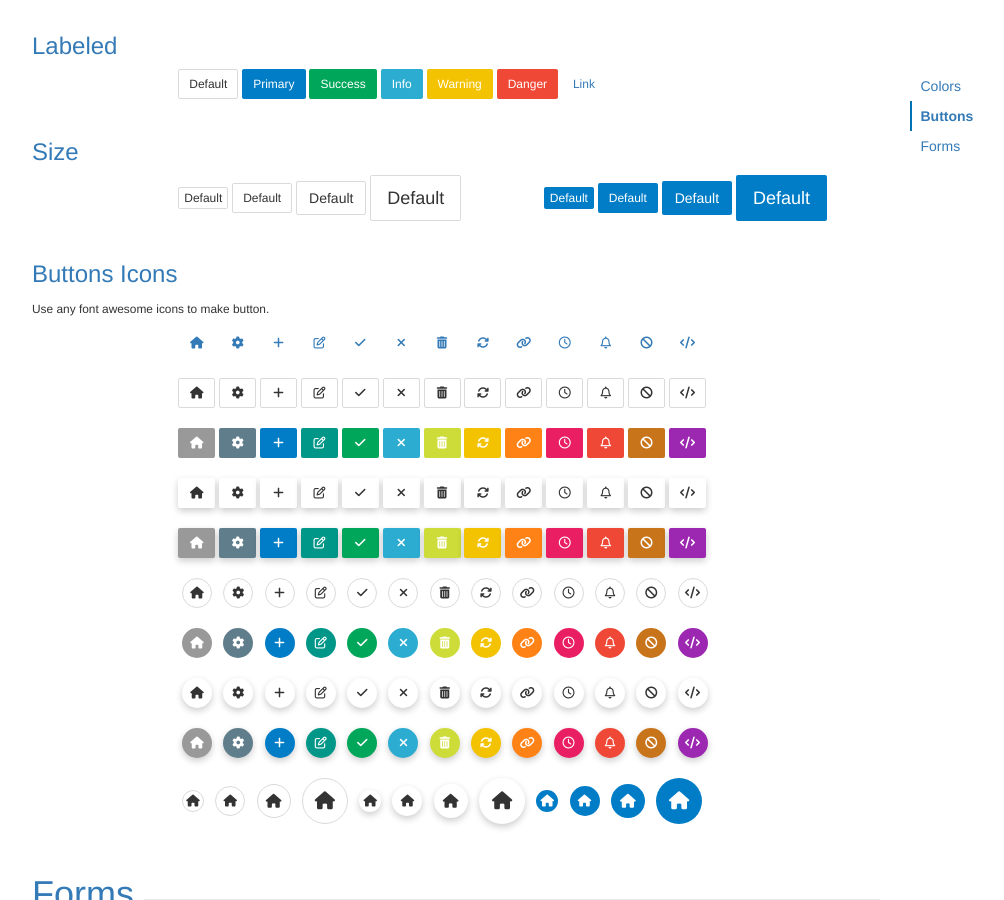
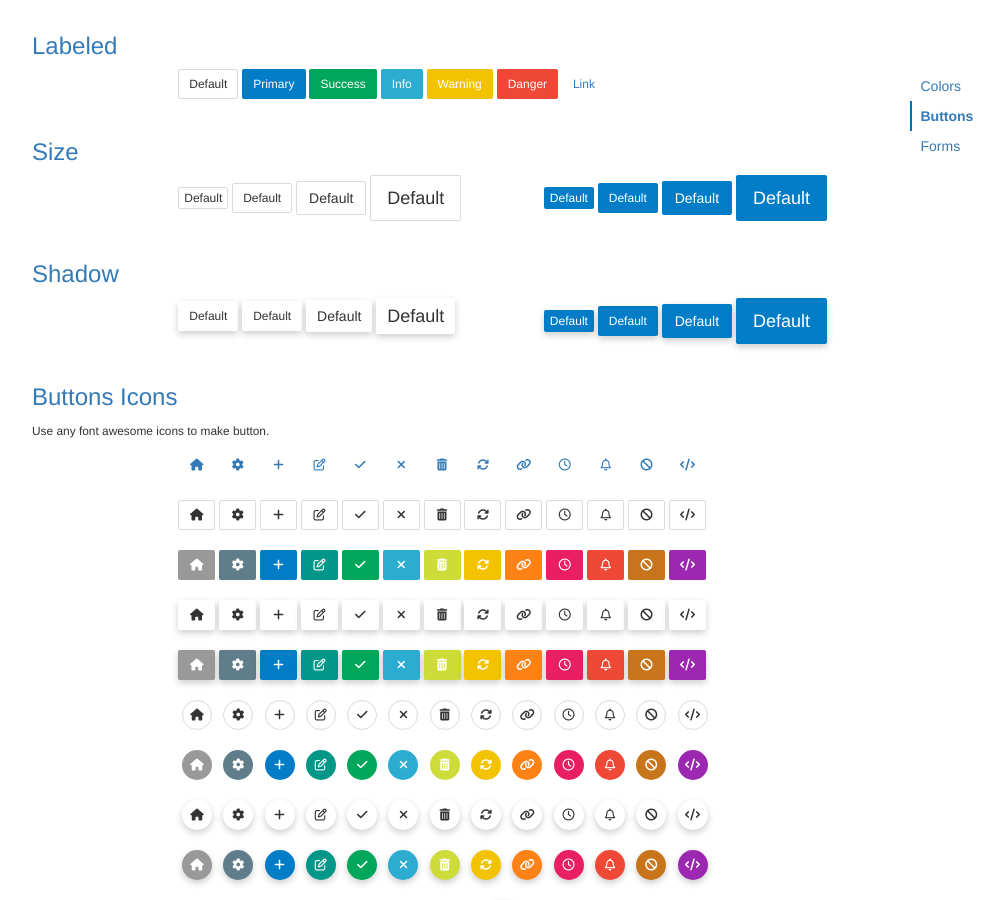
Before and after one commit to minhbkpro/clear-ui, a Jekyll site: the page built from docs/index.html, in a window 1280 px wide and 900 px high, scrolled down 2384 px. Shown: the whole window, without its empty margins (38-1042 px from the left). Built offline with Jekyll 4.4.1, drawn with Linux system fonts in a browser that asks for light colours; nearby versions of some CDN libraries; library files that are not in the unit come from our copies.

Commit message:
add and fix btn-shadow

```diff
--- a/docs/_includes/buttons.html
+++ b/docs/_includes/buttons.html
@@ -51,8 +51,8 @@
       <button type="button" class="btn btn-sm btn-link">Link</button>
     </div>
   </div>
-  <h3 id="buttons-size" class="docs-page-title">
-    <a href="#buttons-size" title="Size">Size</a>
+  <h3 id="buttons-sizes" class="docs-page-title">
+    <a href="#buttons-sizes" title="Button Sizes">Size</a>
   </h3>
   <div class="row">
     <div class="col-sm-5 col-sm-offset-2">
@@ -66,6 +66,23 @@
       <button type="button" class="btn btn-sm btn-primary">Default</button>
       <button type="button" class="btn btn-primary">Default</button>
       <button type="button" class="btn btn-lg btn-primary">Default</button>
+    </div>
+  </div>
+  <h3 id="buttons-shadow" class="docs-page-title">
+    <a href="#buttons-shadow" title="Button Shadow">Shadow</a>
+  </h3>
+  <div class="row">
+    <div class="col-sm-5 col-sm-offset-2">
+      <button type="button" class="btn btn-xs btn-shadow">Default</button>
+      <button type="button" class="btn btn-sm btn-shadow">Default</button>
+      <button type="button" class="btn btn-shadow">Default</button>
+      <button type="button" class="btn btn-lg btn-shadow">Default</button>
+    </div>
+    <div class="col-sm-5">
+      <button type="button" class="btn btn-xs box-shadow btn-primary">Default</button>
+      <button type="button" class="btn btn-sm box-shadow btn-primary">Default</button>
+      <button type="button" class="btn box-shadow btn-primary">Default</button>
+      <button type="button" class="btn btn-lg box-shadow btn-primary">Default</button>
     </div>
   </div>
   <h3 id="button-icons" class="docs-page-title">
--- a/sass/buttons.scss
+++ b/sass/buttons.scss
@@ -49,8 +49,20 @@
 .btn-shadow {
   @extend .box-shadow;
   border: none;
-  padding: 6px 11px;
+  padding: 7px 13px;
   background-color: $color-white;
+
+  &.btn-xs {
+    padding: 2px 6px;
+  }
+
+  &.btn-sm {
+    padding: 6px 11px;
+  }
+
+  &.btn-lg {
+    padding: 11px 17px;
+  }
 
   &:hover {
     background-color: $color-white-dark;
```
